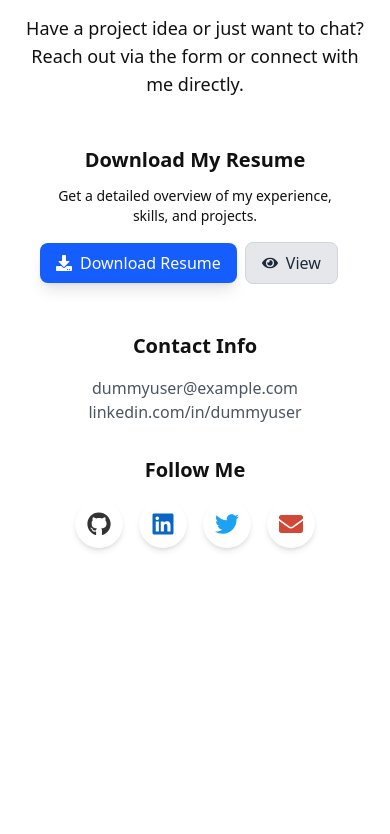
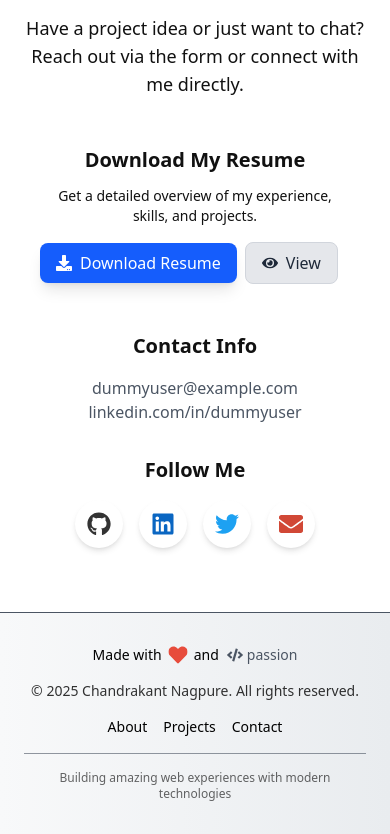
Before and after one commit to chandrakantNagpure/CRN-Portfolio, a React (Vite) app: page / in a window 390 px wide. Shown: the part 7054-7888 px from the top of the page. Before the commit the page ends 7666 px from the top, so only its background shows below. Built offline with nearby package versions, Linux system fonts and the light colour scheme.

Commit message:
Add Footer component to all pages

```diff
--- /dev/null
+++ b/src/components/Footer.jsx
@@ -0,0 +1,117 @@
+import { motion } from "framer-motion";
+import { useTech } from "./TechContext";
+import { FaHeart, FaReact, FaWordpress, FaCode } from "react-icons/fa";
+import { SiNextdotjs, SiTailwindcss } from "react-icons/si";
+
+const getContrastTextColor = (bgColor) => {
+  if (!bgColor) return "#000";
+  const color = bgColor.substring(1);
+  const rgb = parseInt(color, 16);
+  const r = (rgb >> 16) & 0xff;
+  const g = (rgb >> 8) & 0xff;
+  const b = rgb & 0xff;
+  const brightness = (r * 299 + g * 587 + b * 114) / 1000;
+  return brightness > 150 ? "#000" : "#fff";
+};
+
+function Footer() {
+  const { selectedTech, techColors, bgColor } = useTech();
+  const textColor = getContrastTextColor(bgColor);
+  const primaryColor = techColors[selectedTech] || "#4B5563";
+
+  const techIcons = {
+    react: FaReact,
+    nextjs: SiNextdotjs,
+    tailwind: SiTailwindcss,
+    wordpress: FaWordpress,
+    default: FaCode,
+  };
+
+  const TechIcon = techIcons[selectedTech] || techIcons.default;
+
+  return (
+    <footer
+      className="py-8 px-6 md:px-16 border-t border-opacity-20"
+      style={{
+        background: bgColor
+          ? `linear-gradient(to right, ${bgColor}22, ${bgColor}44)`
+          : `linear-gradient(to right, #f8f9fa, #e9ecef)`,
+        borderColor: primaryColor,
+        color: textColor,
+      }}
+    >
+      <div className="max-w-7xl mx-auto">
+        <motion.div
+          className="flex flex-col md:flex-row items-center justify-between gap-4"
+          initial={{ opacity: 0, y: 20 }}
+          animate={{ opacity: 1, y: 0 }}
+          transition={{ duration: 0.6 }}
+        >
+          {/* Made with love section */}
+          <div className="flex items-center gap-2 text-sm md:text-base">
+            <span style={{ color: textColor }}>Made with</span>
+            <motion.div
+              animate={{ scale: [1, 1.2, 1] }}
+              transition={{ duration: 1.5, repeat: Infinity, ease: "easeInOut" }}
+            >
+              <FaHeart size={16} color="#e74c3c" />
+            </motion.div>
+            <span style={{ color: textColor }}>and</span>
+            <motion.div
+              className="flex items-center gap-1"
+              whileHover={{ scale: 1.05 }}
+            >
+              <TechIcon size={16} color={primaryColor} />
+              <span style={{ color: primaryColor }} className="font-medium">
+                {selectedTech === "default" ? "passion" : selectedTech}
+              </span>
+            </motion.div>
+          </div>
+
+          {/* Copyright */}
+          <div className="text-sm" style={{ color: textColor, opacity: 0.8 }}>
+            © {new Date().getFullYear()} Chandrakant Nagpure. All rights reserved.
+          </div>
+
+          {/* Quick links */}
+          <div className="flex items-center gap-4 text-sm">
+            <a
+              href="/about"
+              className="hover:underline transition-colors duration-200"
+              style={{ color: textColor }}
+            >
+              About
+            </a>
+            <a
+              href="/projects"
+              className="hover:underline transition-colors duration-200"
+              style={{ color: textColor }}
+            >
+              Projects
+            </a>
+            <a
+              href="/contact"
+              className="hover:underline transition-colors duration-200"
+              style={{ color: textColor }}
+            >
+              Contact
+            </a>
+          </div>
+        </motion.div>
+
+        {/* Additional info */}
+        <motion.div
+          className="mt-4 pt-4 border-t border-opacity-10 text-center text-xs"
+          style={{ borderColor: primaryColor, color: textColor, opacity: 0.6 }}
+          initial={{ opacity: 0 }}
+          animate={{ opacity: 0.6 }}
+          transition={{ duration: 0.8, delay: 0.3 }}
+        >
+          Building amazing web experiences with modern technologies
+        </motion.div>
+      </div>
+    </footer>
+  );
+}
+
+export default Footer;
--- a/src/pages/AboutPage.jsx
+++ b/src/pages/AboutPage.jsx
@@ -3,6 +3,7 @@ import { motion, useScroll, useTransform, useSpring } from "framer-motion";
 import { useTech } from "../components/TechContext";
 import OptimizedImage from "../components/OptimizedImage";
 import ParticleCanvas from "../components/ParticleCanvas";
+import Footer from "../components/Footer";
 import { FaReact, FaWordpress, FaPhp, FaGithub, FaFigma, FaCode } from "react-icons/fa";
 import {
   SiNextdotjs,
@@ -293,6 +294,7 @@ function AboutPage() {
           </a>
         </motion.div>
       </div>
+      <Footer />
     </div>
   );
 }
--- a/src/pages/ContactPage.jsx
+++ b/src/pages/ContactPage.jsx
@@ -3,6 +3,7 @@ import { motion, AnimatePresence } from "framer-motion";
 import { useTech } from "../components/TechContext";
 import ParticleCanvas from "../components/ParticleCanvas";
 import ResumeButton from "../components/ResumeButton";
+import Footer from "../components/Footer";
 import { FaGithub, FaLinkedin, FaTwitter, FaEnvelope, FaPhone, FaMapMarkerAlt } from "react-icons/fa";
 
 const getContrastTextColor = (bgColor) => {
@@ -450,6 +451,7 @@ function ContactPage() {
           </motion.div>
         </div>
       </div>
+      <Footer />
     </div>
   );
 }
--- a/src/pages/HomePage.jsx
+++ b/src/pages/HomePage.jsx
@@ -2,6 +2,7 @@ import Hero from "../components/Hero";
 import AboutMe from "../components/AboutMe";
 import Projects from "../components/Projects";
 import Contact from "../components/Contact";
+import Footer from "../components/Footer";
 
 function HomePage() {
   return (
@@ -10,6 +11,7 @@ function HomePage() {
       <AboutMe />
       <Projects />
       <Contact />
+      <Footer />
     </>
   );
 }
--- a/src/pages/ProjectsPage.jsx
+++ b/src/pages/ProjectsPage.jsx
@@ -4,6 +4,7 @@ import { useInView } from "react-intersection-observer";
 import { useTech } from "../components/TechContext";
 import OptimizedImage from "../components/OptimizedImage";
 import ParticleCanvas from "../components/ParticleCanvas";
+import Footer from "../components/Footer";
 import {
   FaArrowUp,
   FaThumbtack,
@@ -270,6 +271,7 @@ function ProjectsPage() {
           </a>
         </motion.div>
       </div>
+      <Footer />
 
       {/* Project Modal */}
       <AnimatePresence>
```
